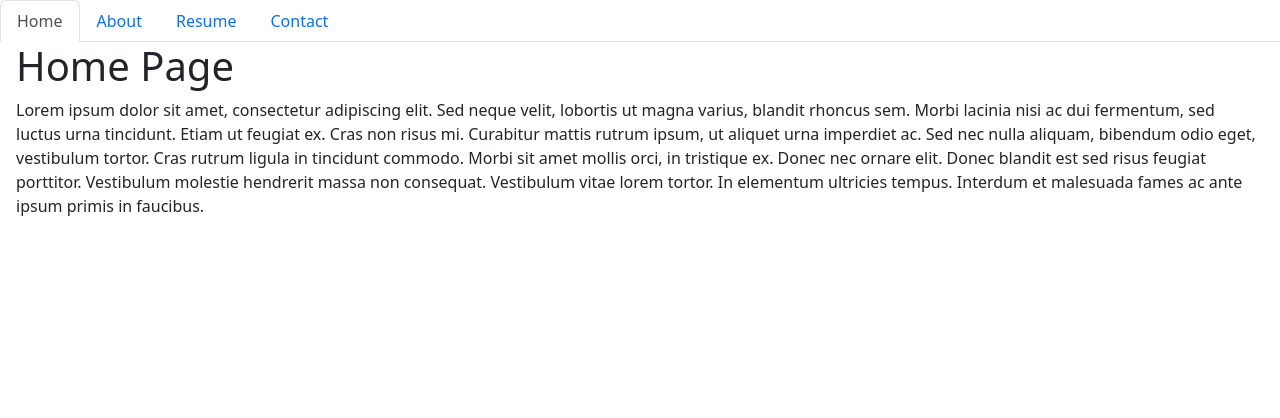
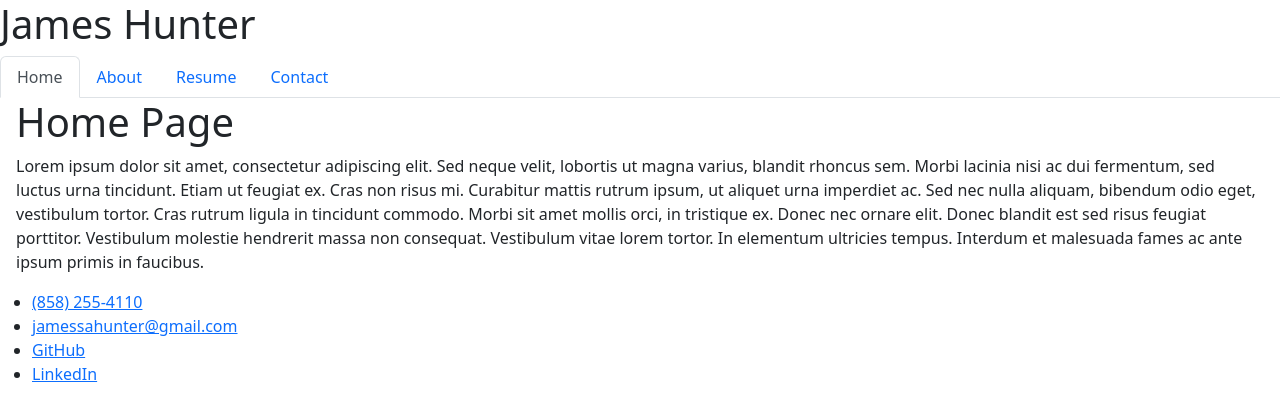
Before and after one commit to jamessahunter/react-portfolio, a React (Vite) app: page / in a window 1280 px wide. Shown: the top 418 px of the page. Built offline with nearby package versions, Linux system fonts and the light colour scheme.

Commit message:
add header and footer

```diff
--- /dev/null
+++ b/src/components/Footer.jsx
@@ -0,0 +1,15 @@
+
+function Footer(){
+    return(
+        <nav>
+            <ul>
+                <li><a href="18583541527">(858) 255-4110</a> </li>
+                <li><a href="mailto:jamessahunter@gmail.com">jamessahunter@gmail.com</a> </li>
+                <li><a target="_blank" href="https://github.com/jamessahunter">GitHub</a> </li>
+                <li><a target="_blank" href="https://www.linkedin.com/in/james-hunter123/">LinkedIn</a></li>
+            </ul>
+        </nav>
+    )
+}
+
+export default Footer
--- /dev/null
+++ b/src/components/Header.jsx
@@ -0,0 +1,8 @@
+
+function Header(){
+return (
+    <h1>James Hunter</h1>
+)
+}
+
+export default Header
--- a/src/components/PortfolioContainer.jsx
+++ b/src/components/PortfolioContainer.jsx
@@ -1,9 +1,11 @@
 import { useState } from 'react';
 import NavTabs from './NavTabs';
+import Header from './Header';
 import Home from './pages/Home';
 import About from './pages/About';
 import Resume from './pages/Resume';
 import Contact from './pages/Contact';
+import Footer from './Footer';
 
 export default function PortfolioContainer() {
   const [currentPage, setCurrentPage] = useState('Home');
@@ -26,10 +28,12 @@ export default function PortfolioContainer() {
 
   return (
     <div>
+      <Header></Header>
       {/* We are passing the currentPage from state and the function to update it */}
       <NavTabs currentPage={currentPage} handlePageChange={handlePageChange} />
       {/* Here we are calling the renderPage method which will return a component  */}
       <main className="mx-3">{renderPage()}</main>
+      <Footer></Footer>
     </div>
   );
 }
--- a/src/components/pages/Resume.jsx
+++ b/src/components/pages/Resume.jsx
@@ -2,6 +2,8 @@ export default function Resume() {
   return (
     <div>
       <h1>Resume</h1>
+      {/* nned to change to resume */}
+      <a href="README.md" download>CLick to download Resume</a>
       <h2>Front End</h2>
       <ul>
         <li>HTML</li>
```
Also changed, not shown: 1 other file (tests, documents, lock files or other folders).
